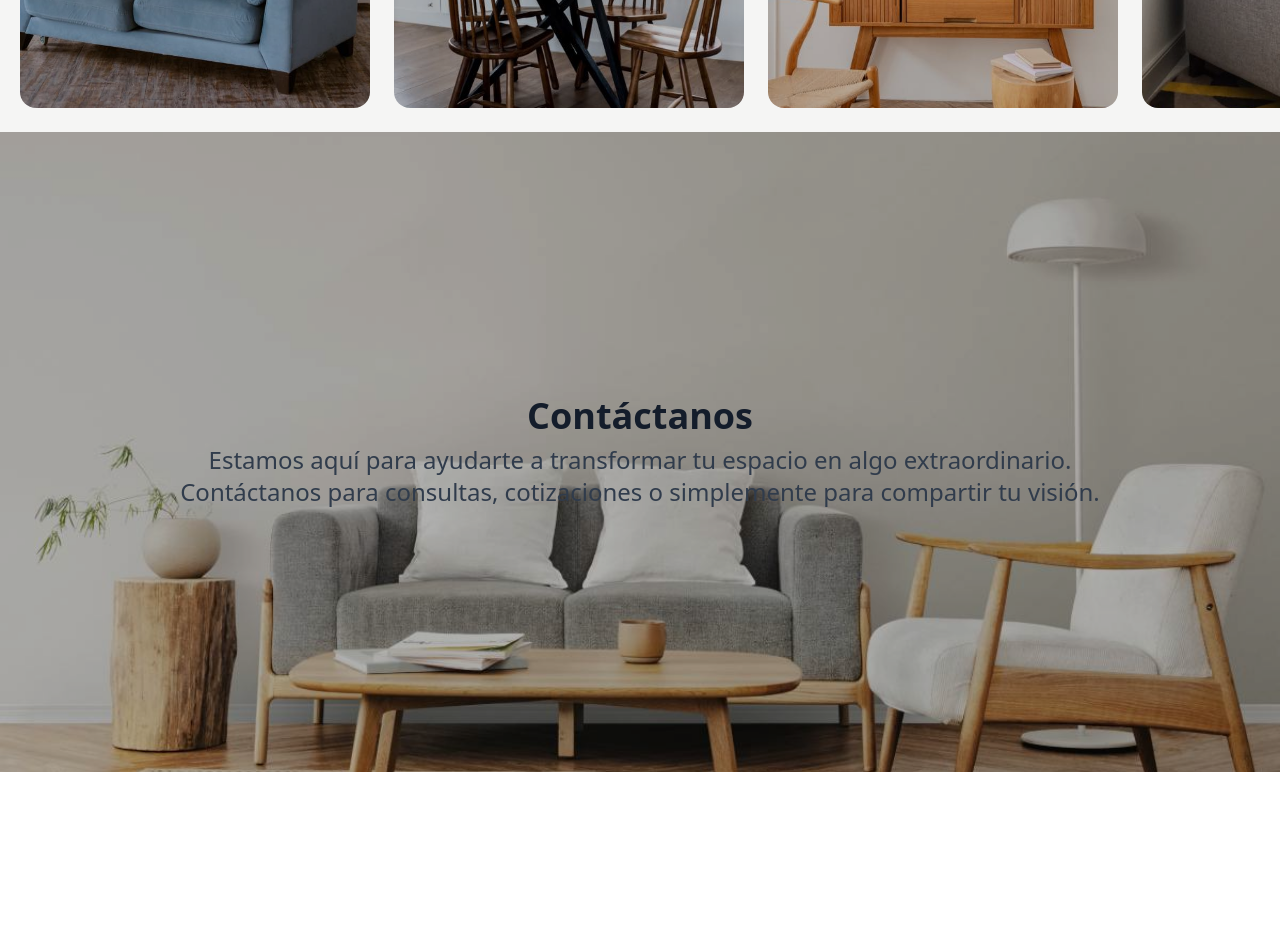
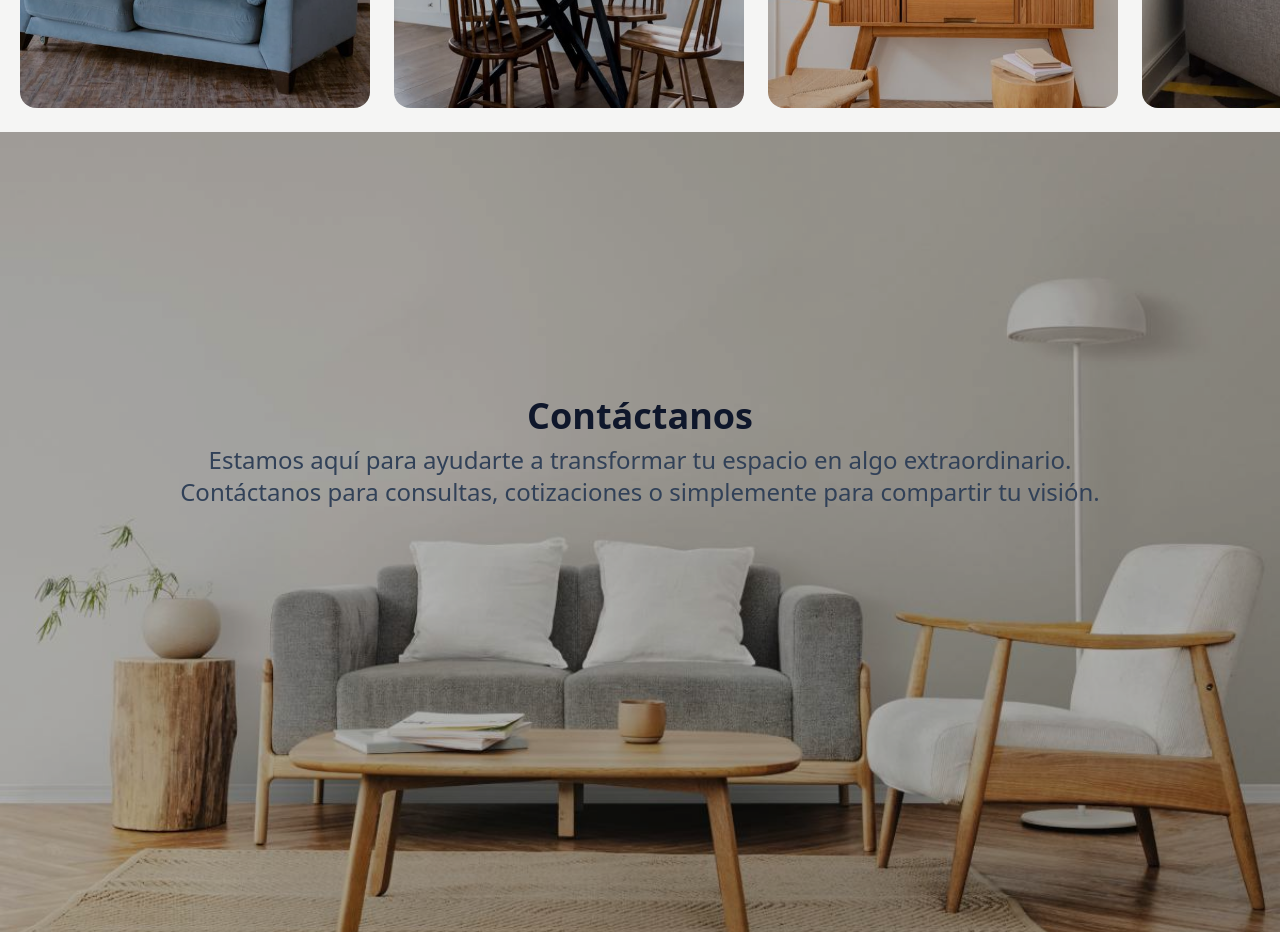
Before and after one commit to agiraldocesde/galeria-cucuta, a website: page index.html in a window 1280 px wide. Shown: the part 2060-2992 px from the top of the page. Before the commit the page ends 2832 px from the top, so only its background shows below. Drawn offline with nearby package versions, Linux system fonts and the light colour scheme.

Commit message:
ajustes contactanos

```diff
--- a/index.html
+++ b/index.html
@@ -317,13 +317,13 @@
                 </div>
             </div>
     </section>
-    <section class="h-[400px] md:h-[640px] overflow-hidden brightness-70">
-        <img src="./img/living-room.jpg" class="absolute w-full h-full object-cover" alt="">
+    <section class="h-[400px] md:h-[640px] overflow-hidden">
+        <img src="./img/living-room.jpg" class="absolute w-full h-full object-cover brightness-70" alt="">
         <div class="text-center py-10 relative z-10 flex flex-col items-center justify-center h-full">
-            <h2 class="text-2xl md:text-4xl font-bold text-slate-800">
+            <h2 class="text-2xl md:text-4xl font-bold text-slate-900">
                 Contáctanos
             </h2>
-            <p class="text-lg md:text-2xl mt-2 px-10 md:p-0 text-slate-600">
+            <p class="text-lg md:text-2xl mt-2 px-10 md:p-0 text-slate-700">
                 Estamos aquí para ayudarte a transformar tu espacio en algo extraordinario.
                 <br>
                 Contáctanos para consultas, cotizaciones o simplemente para compartir tu visión.
```
Also changed, not shown: css/output.css.
